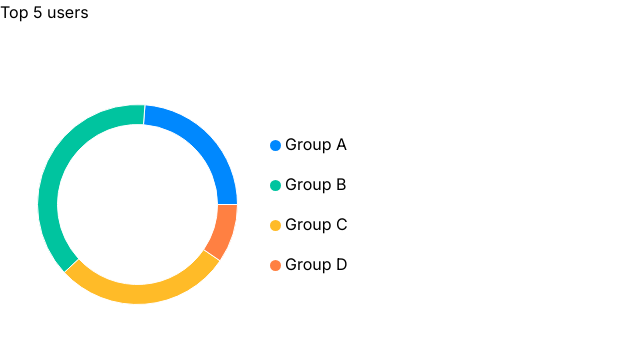
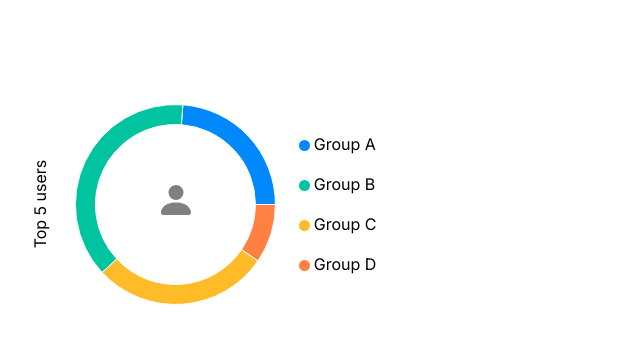
Before and after one commit to hnordt/web-template, a Next.js app: page / in a window 1280 px wide. Shown: the top 344 px of the page, without its empty margins (0-640 px from the left). Built offline with nearby package versions, Linux system fonts and the light colour scheme; what @tailwindcss/ui would draw is missing.

Commit message:
chore: Add missing icon and align title

```diff
--- /dev/null
+++ b/src/components/Chart.js
@@ -0,0 +1,43 @@
+import React from "react"
+import { PieChart, Pie, Cell, Legend } from "recharts"
+import { BsPersonFill } from "react-icons/bs"
+
+export const Chart = (props) => (
+  <div className="align-middle w-1/4 text-center">
+    <h1 className="relative top-48 -ml-2 w-24 transform -rotate-90">
+      {props.title}
+    </h1>
+    <BsPersonFill
+      size={40}
+      color="gray"
+      className="absolute left-36 top-44 place-self-center ml-3 mt-1"
+    />
+    <PieChart width={490} height={400} className="leading-10">
+      <Legend
+        height="50%"
+        width="38%"
+        layout="vertical"
+        align="right"
+        verticalAlign="middle"
+        iconType="circle"
+        iconSize={11}
+      />
+
+      <Pie
+        data={props.data}
+        cx="58%"
+        cy="45%"
+        innerRadius={80}
+        outerRadius={100}
+        dataKey={props.dataKey}
+      >
+        {props.data.map((_, index) => (
+          <Cell
+            key={`cell-${index}`}
+            fill={props.COLORS[index % props.COLORS.length]}
+          />
+        ))}
+      </Pie>
+    </PieChart>
+  </div>
+)
--- a/src/pages/index.js
+++ b/src/pages/index.js
@@ -1,7 +1,7 @@
 import React from "react"
-import { PieChart, Pie, Cell, Legend } from "recharts"
+import { Chart } from "../components/Chart"
 
-const data = [
+export const data = [
   {
     name: "Group A",
     value: 500,
@@ -21,42 +21,10 @@ const data = [
 ]
 const COLORS = ["#0088FE", "#00C49F", "#FFBB28", "#FF8042"]
 
-const Chart = (props) => (
-  <div>
-    <span>
-      <h1>{props.title}</h1>
-    </span>
-    <PieChart width={500} height={400} className="leading-10">
-      <Legend
-        height="50%"
-        width="45%"
-        layout="vertical"
-        align="right"
-        verticalAlign="middle"
-        iconType="circle"
-        iconSize={11}
-      />
-
-      <Pie
-        data={props.data}
-        cx="50%"
-        cy="45%"
-        innerRadius={80}
-        outerRadius={100}
-        dataKey={props.dataKey}
-      >
-        {data.map((_, index) => (
-          <Cell key={`cell-${index}`} fill={COLORS[index % COLORS.length]} />
-        ))}
-      </Pie>
-    </PieChart>
-  </div>
-)
-
 export default function Index() {
   return (
     <main>
-      <Chart data={data} dataKey="value" title="Top 5 users" />
+      <Chart data={data} dataKey="value" title="Top 5 users" COLORS={COLORS} />
     </main>
   )
 }
```
